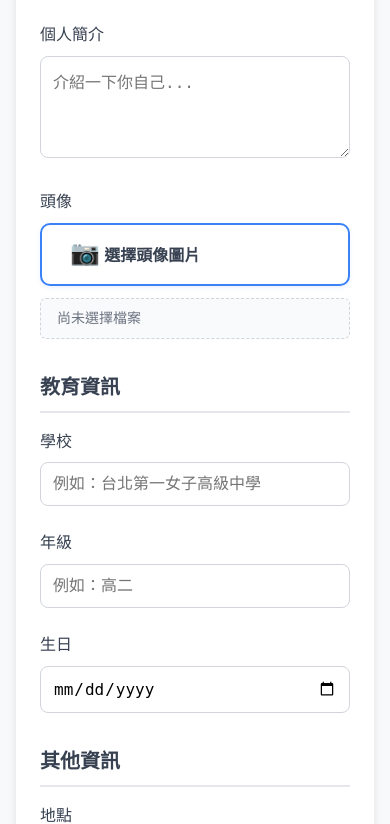
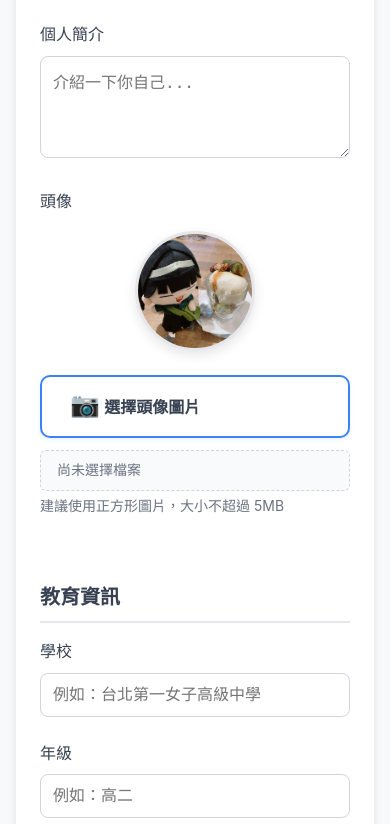
Before and after one commit to swiftruru/RuDjango, a Django app: page /blog/member/edit/ in a window 390 px wide. Shown: the part 513-1337 px from the top of the page. Run offline with Django 5.2, Linux system fonts and the light colour scheme; the visitor is signed in with stand-in values (Sample User, id 1); data comes from the database, SQL or seed files in the repository; data that the repository does not hold is empty.

Commit message:
Add avatar upload with auto-rename and preview features
- Implement custom avatar upload path with uid_username naming
  - Create user_avatar_path function for consistent file naming
  - Format: avatars/uid_{user_id}_{username}.{ext}

- Add automatic old avatar deletion
  - Implement pre_save signal to remove old avatar files
  - Prevent media storage waste when users update avatars

- Enhance profile page avatar display
  - Fix avatar field missing in member_profile view context
  - Add conditional rendering for user-uploaded vs default avatars
  - Update both profile header and modal preview images

- Add avatar preview to edit profile page
  - Create circular avatar preview thumbnail (150x150px)
  - Implement real-time preview on file selection
  - Add responsive design for mobile devices
  - Display current avatar or default image

🤖 Generated with [Claude Code](https://claude.com/claude-code)

Co-Authored-By: Claude Sonnet 4.5 <noreply@anthropic.com>

```diff
--- a/blog/models/member.py
+++ b/blog/models/member.py
@@ -1,8 +1,24 @@
 """
 會員相關的 Models
 """
+import os
 from django.db import models
 from django.contrib.auth.models import User
+from django.db.models.signals import pre_save
+from django.dispatch import receiver
+
+
+def user_avatar_path(instance, filename):
+    """
+    自定義頭像上傳路徑和檔名
+    格式: avatars/uid_{user_id}_{username}.{ext}
+    """
+    # 取得檔案副檔名
+    ext = filename.split('.')[-1]
+    # 建立新檔名: uid_{user_id}_{username}.{ext}
+    new_filename = f'uid_{instance.user.id}_{instance.user.username}.{ext}'
+    # 返回完整路徑
+    return os.path.join('avatars', new_filename)
 
 
 class UserProfile(models.Model):
@@ -17,7 +33,7 @@ class UserProfile(models.Model):
 
     user = models.OneToOneField(User, on_delete=models.CASCADE, related_name='profile')
     bio = models.TextField(max_length=500, blank=True, verbose_name='個人簡介')
-    avatar = models.ImageField(upload_to='avatars/', null=True, blank=True, verbose_name='頭像')
+    avatar = models.ImageField(upload_to=user_avatar_path, null=True, blank=True, verbose_name='頭像')
     school = models.CharField(max_length=100, blank=True, verbose_name='學校')
     grade = models.CharField(max_length=50, blank=True, verbose_name='年級')
     location = models.CharField(max_length=100, blank=True, verbose_name='地點')
@@ -229,3 +245,32 @@ class Follow(models.Model):
         verbose_name_plural = '追蹤關係'
         unique_together = ['follower', 'following']
         ordering = ['-created_at']
+
+
+# ===== 信號處理器 =====
+
+@receiver(pre_save, sender=UserProfile)
+def delete_old_avatar(sender, instance, **kwargs):
+    """
+    在保存新頭像之前，自動刪除舊頭像檔案
+    避免佔用 media 空間
+    """
+    if not instance.pk:
+        # 如果是新建的 profile，不需要刪除舊檔案
+        return
+
+    try:
+        # 取得資料庫中的舊 profile
+        old_profile = UserProfile.objects.get(pk=instance.pk)
+
+        # 如果舊 profile 有頭像，且新頭像與舊頭像不同
+        if old_profile.avatar and old_profile.avatar != instance.avatar:
+            # 刪除舊頭像檔案
+            if os.path.isfile(old_profile.avatar.path):
+                os.remove(old_profile.avatar.path)
+    except UserProfile.DoesNotExist:
+        # 如果找不到舊 profile，不做任何處理
+        pass
+    except Exception as e:
+        # 記錄錯誤但不中斷保存流程
+        print(f"刪除舊頭像時發生錯誤: {e}")
--- a/blog/static/blog/css/members/edit_profile.css
+++ b/blog/static/blog/css/members/edit_profile.css
@@ -206,6 +206,34 @@ textarea.form-control {
     display: none;
 }
 
+/* 頭像預覽區樣式 */
+.avatar-preview-container {
+    display: flex;
+    gap: 2rem;
+    align-items: flex-start;
+    margin-top: 1rem;
+}
+
+.avatar-preview {
+    flex-shrink: 0;
+    width: 150px;
+    height: 150px;
+    border-radius: 50%;
+    overflow: hidden;
+    border: 3px solid #e5e7eb;
+    box-shadow: 0 4px 12px rgba(0, 0, 0, 0.1);
+}
+
+.avatar-preview img {
+    width: 100%;
+    height: 100%;
+    object-fit: cover;
+}
+
+.avatar-upload-info {
+    flex: 1;
+}
+
 /* 文件上傳樣式 */
 .file-upload-wrapper {
     position: relative;
@@ -294,4 +322,20 @@ textarea.form-control {
         width: 100%;
         text-align: center;
     }
+
+    /* 頭像預覽響應式 */
+    .avatar-preview-container {
+        flex-direction: column;
+        align-items: center;
+        gap: 1rem;
+    }
+
+    .avatar-preview {
+        width: 120px;
+        height: 120px;
+    }
+
+    .avatar-upload-info {
+        width: 100%;
+    }
 }
--- a/blog/static/blog/js/members/edit_profile.js
+++ b/blog/static/blog/js/members/edit_profile.js
@@ -10,16 +10,29 @@ document.addEventListener('DOMContentLoaded', function () {
     const quickSkillButtons = document.querySelectorAll('.quick-skill-btn');
     const form = document.querySelector('form');
 
-    // 文件上傳處理
+    // 文件上傳處理與即時預覽
     const fileInput = document.querySelector('.file-input');
     const fileUploadName = document.querySelector('.file-upload-name');
+    const avatarPreviewImg = document.getElementById('avatar-preview-img');
 
     if (fileInput && fileUploadName) {
         fileInput.addEventListener('change', function () {
             if (this.files && this.files.length > 0) {
-                const fileName = this.files[0].name;
+                const file = this.files[0];
+                const fileName = file.name;
+
+                // 更新檔案名稱顯示
                 fileUploadName.textContent = fileName;
                 fileUploadName.classList.add('has-file');
+
+                // 即時預覽頭像
+                if (avatarPreviewImg && file.type.startsWith('image/')) {
+                    const reader = new FileReader();
+                    reader.onload = function (e) {
+                        avatarPreviewImg.src = e.target.result;
+                    };
+                    reader.readAsDataURL(file);
+                }
             } else {
                 fileUploadName.textContent = '尚未選擇檔案';
                 fileUploadName.classList.remove('has-file');
--- a/blog/templates/blog/members/edit_profile.html
+++ b/blog/templates/blog/members/edit_profile.html
@@ -46,6 +46,17 @@
 
                 <div class="form-group">
                     <label for="{{ form.avatar.id_for_label }}">{{ form.avatar.label }}</label>
+
+                    <!-- 頭像預覽區 -->
+                    <div class="avatar-preview-container">
+                        <div class="avatar-preview">
+                            {% if profile.avatar %}
+                            <img src="{{ profile.avatar.url }}" alt="Current Avatar" id="avatar-preview-img">
+                            {% else %}
+                            <img src="{% static 'blog/images/大頭綠.JPG' %}" alt="Default Avatar" id="avatar-preview-img">
+                            {% endif %}
+                        </div>
+                        <div class="avatar-upload-info">
                             <div class="file-upload-wrapper">
                                 <input type="file" id="{{ form.avatar.id_for_label }}" name="{{ form.avatar.name }}"
                                     class="file-input" accept="image/*">
@@ -55,11 +66,12 @@
                                 </label>
                                 <span class="file-upload-name">尚未選擇檔案</span>
                             </div>
+                            <p class="form-help">建議使用正方形圖片，大小不超過 5MB</p>
+                        </div>
+                    </div>
+
                     {% if form.avatar.errors %}
                     {{ form.avatar.errors }}
-                    {% endif %}
-                    {% if profile.avatar %}
-                    <p class="form-help">目前頭像：<a href="{{ profile.avatar.url }}" target="_blank">查看</a></p>
                     {% endif %}
                 </div>
             </div>
--- a/blog/views/member_views.py
+++ b/blog/views/member_views.py
@@ -70,6 +70,7 @@ def member_profile(request, username):
         'name': target_user.first_name or target_user.username,
         'username': target_user.username,
         'email': target_user.email if is_own_profile else '',  # 只有本人能看到 email
+        'avatar': profile.avatar,  # 頭像圖片
         'school': profile.school,
         'grade': profile.grade,
         'bio': profile.bio,
@@ -257,3 +258,65 @@ def member_activities(request, username):
     }
 
     return render(request, 'blog/members/activities.html', context)
+
+
+def member_achievements(request, username):
+    """查看會員的所有成就徽章"""
+    from ..models import Achievement
+
+    target_user = get_object_or_404(User, username=username)
+
+    # 判斷是否為本人
+    is_own_profile = request.user.is_authenticated and request.user == target_user
+
+    # 取得所有成就
+    all_achievements = Achievement.objects.all().order_by('category', 'name')
+
+    # 取得使用者已解鎖的成就
+    unlocked_achievement_ids = set(
+        UserAchievement.objects.filter(user=target_user).values_list('achievement_id', flat=True)
+    )
+
+    # 準備成就資料，標記是否已解鎖
+    achievements_data = []
+    for achievement in all_achievements:
+        user_achievement = UserAchievement.objects.filter(
+            user=target_user,
+            achievement=achievement
+        ).first()
+
+        achievements_data.append({
+            'achievement': achievement,
+            'is_unlocked': achievement.id in unlocked_achievement_ids,
+            'unlocked_at': user_achievement.unlocked_at if user_achievement else None,
+        })
+
+    # 按分類分組
+    categories = {}
+    for data in achievements_data:
+        category = data['achievement'].get_category_display()
+        if category not in categories:
+            categories[category] = []
+        categories[category].append(data)
+
+    # 計算統計數據
+    total_achievements = len(all_achievements)
+    unlocked_count = len(unlocked_achievement_ids)
+    unlock_percentage = int((unlocked_count / total_achievements * 100)) if total_achievements > 0 else 0
+
+    # 準備會員資料
+    member_data = {
+        'name': target_user.first_name or target_user.username,
+        'username': target_user.username,
+    }
+
+    context = {
+        'member': member_data,
+        'is_own_profile': is_own_profile,
+        'categories': categories,
+        'total_achievements': total_achievements,
+        'unlocked_count': unlocked_count,
+        'unlock_percentage': unlock_percentage,
+    }
+
+    return render(request, 'blog/members/achievements.html', context)
```
Also changed, not shown: blog/templates/blog/members/profile.html (+32 -6 lines), blog/migrations/0004_alter_article_options_alter_article_author_and_more.py (added). Lines whose indentation alone changed are shown as unchanged.
